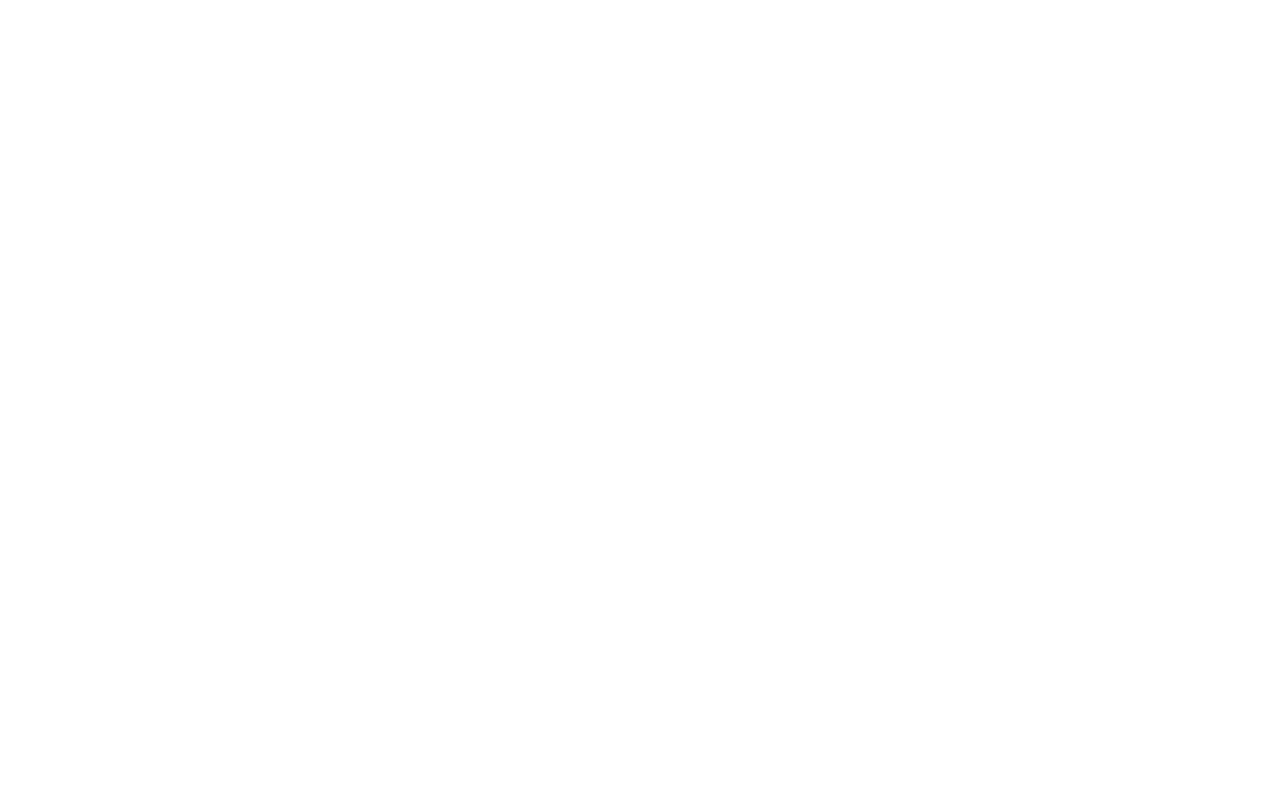
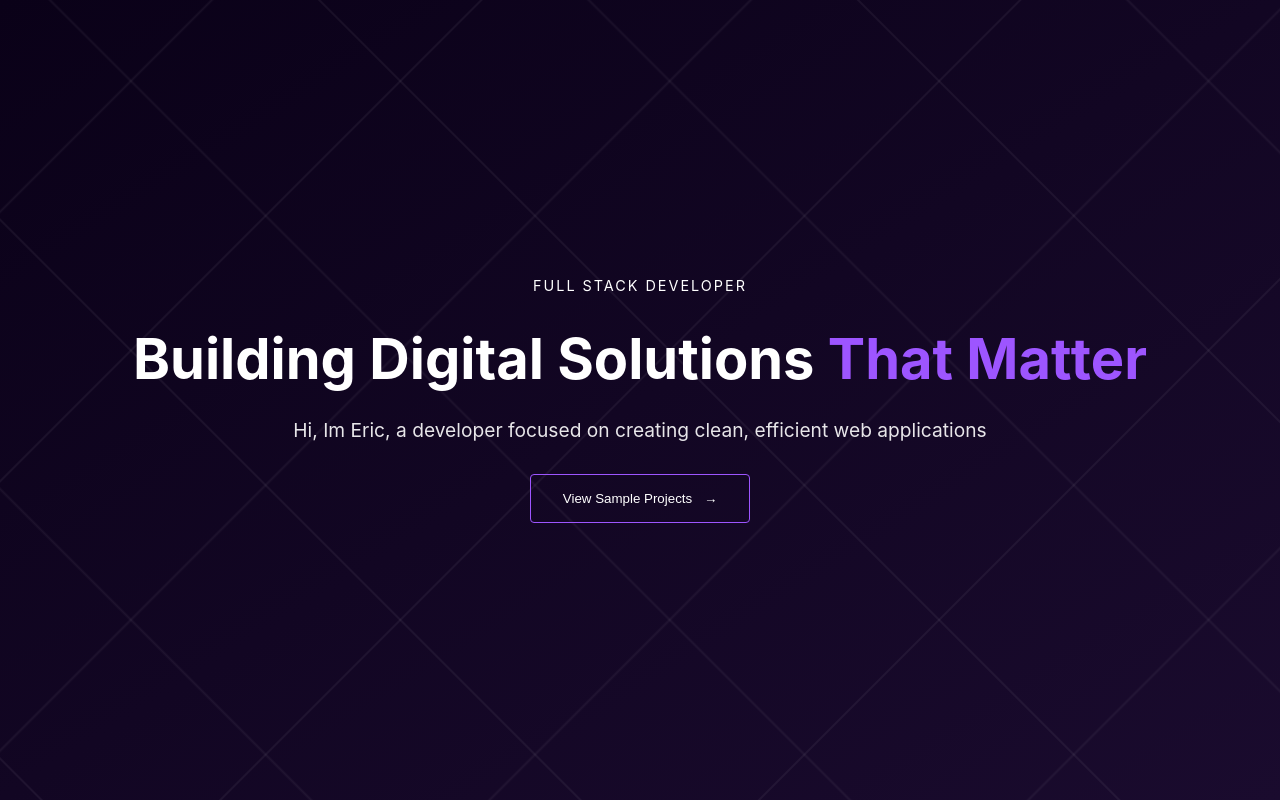
Before and after one commit to eric-capiz/portfolio, a React (Vite) app: page / in a window 1280 px wide. Built offline with nearby package versions, Linux system fonts and the light colour scheme.

Commit message:
hero section added

```diff
--- a/src/App.jsx
+++ b/src/App.jsx
@@ -1,5 +1,12 @@
+import Hero from "./components/Hero";
+
 function App() {
-  return <div className="app"></div>;
+  return (
+    <div className="app">
+      <div className="grid-overlay"></div>
+      <Hero />
+    </div>
+  );
 }
 
 export default App;
--- /dev/null
+++ b/src/components/Hero.jsx
@@ -0,0 +1,20 @@
+function Hero() {
+  return (
+    <section className="hero">
+      <span className="subtitle">FULL STACK DEVELOPER</span>
+      <h1 className="title">
+        Building Digital Solutions
+        <span className="highlight"> That Matter</span>
+      </h1>
+      <p className="intro">
+        Hi, Im Eric, a developer focused on creating clean, efficient web
+        applications
+      </p>
+      <button className="cta">
+        View Sample Projects <span className="arrow">→</span>
+      </button>
+    </section>
+  );
+}
+
+export default Hero;
--- a/src/main.jsx
+++ b/src/main.jsx
@@ -1,5 +1,6 @@
 import { StrictMode } from "react";
 import { createRoot } from "react-dom/client";
+import "./styles/main.scss";
 import App from "./App";
 
 createRoot(document.getElementById("root")).render(
--- /dev/null
+++ b/src/styles/components/_hero.scss
@@ -0,0 +1,51 @@
+.hero {
+  position: relative;
+  z-index: 1;
+  min-height: 100vh;
+  display: flex;
+  flex-direction: column;
+  justify-content: center;
+  align-items: center;
+  text-align: center;
+  padding: 2rem;
+
+  .subtitle {
+    font-size: 0.9rem;
+    letter-spacing: 2px;
+    margin-bottom: 2rem;
+  }
+
+  .title {
+    font-size: 3.5rem;
+    margin-bottom: 1.5rem;
+    line-height: 1.2;
+
+    .highlight {
+      color: #9d55ff;
+    }
+  }
+
+  .intro {
+    font-size: 1.2rem;
+    margin-bottom: 2rem;
+    opacity: 0.9;
+  }
+
+  .cta {
+    background: transparent;
+    border: 1px solid #9d55ff;
+    color: #ffffff;
+    padding: 1rem 2rem;
+    border-radius: 4px;
+    cursor: pointer;
+    transition: all 0.3s ease;
+
+    &:hover {
+      background: rgba(157, 85, 255, 0.1);
+    }
+
+    .arrow {
+      margin-left: 8px;
+    }
+  }
+}
--- /dev/null
+++ b/src/styles/main.scss
@@ -0,0 +1,31 @@
+@use "./components/hero";
+
+* {
+  margin: 0;
+  padding: 0;
+  box-sizing: border-box;
+}
+
+body {
+  background: linear-gradient(to right bottom, #0a0118, #1a0b2e);
+  color: #ffffff;
+  min-height: 100vh;
+  font-family: "Inter", sans-serif;
+}
+
+.grid-overlay {
+  position: fixed;
+  top: -50%;
+  left: -50%;
+  width: 200%;
+  height: 200%;
+  background-image: linear-gradient(
+      rgba(255, 255, 255, 0.05) 1px,
+      transparent 1px
+    ),
+    linear-gradient(90deg, rgba(255, 255, 255, 0.05) 1px, transparent 1px);
+  background-size: 127px 127px;
+  transform: rotate(45deg) scale(1.5);
+  pointer-events: none;
+  z-index: -1;
+}
```
